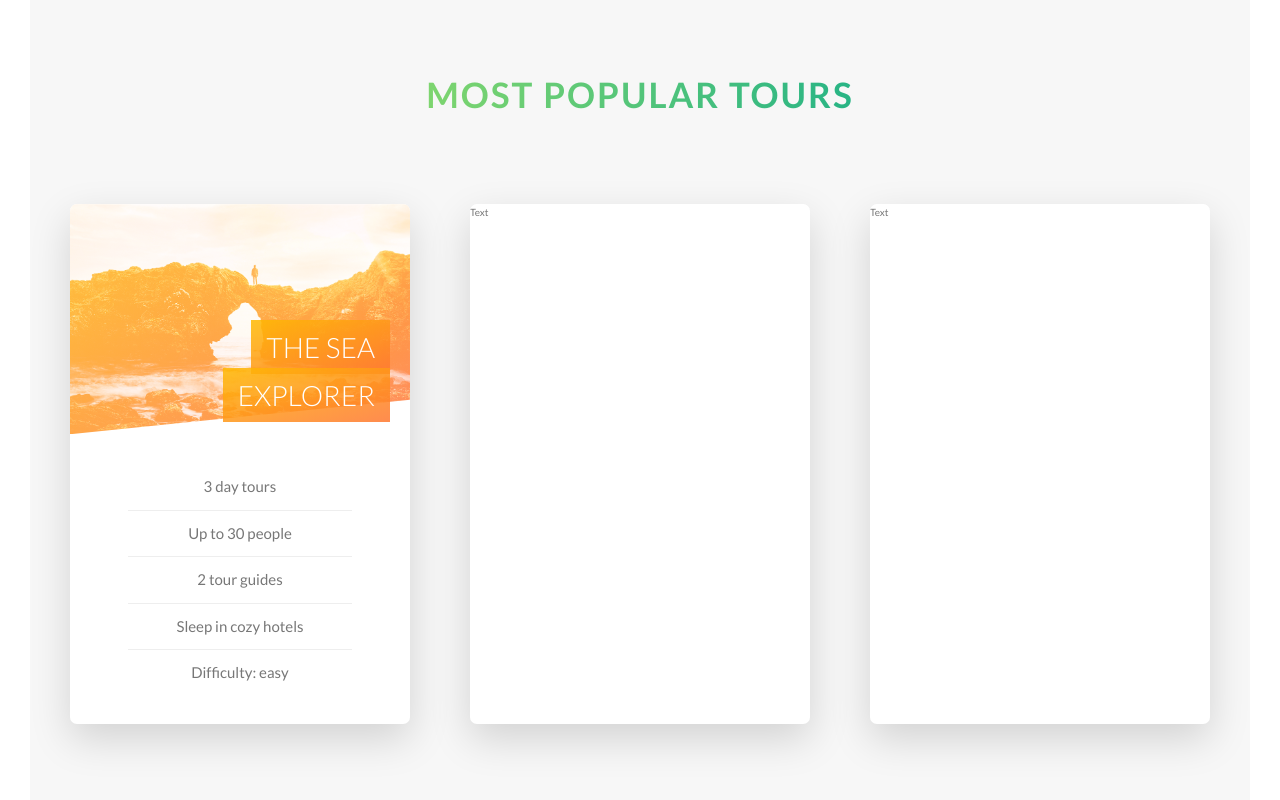
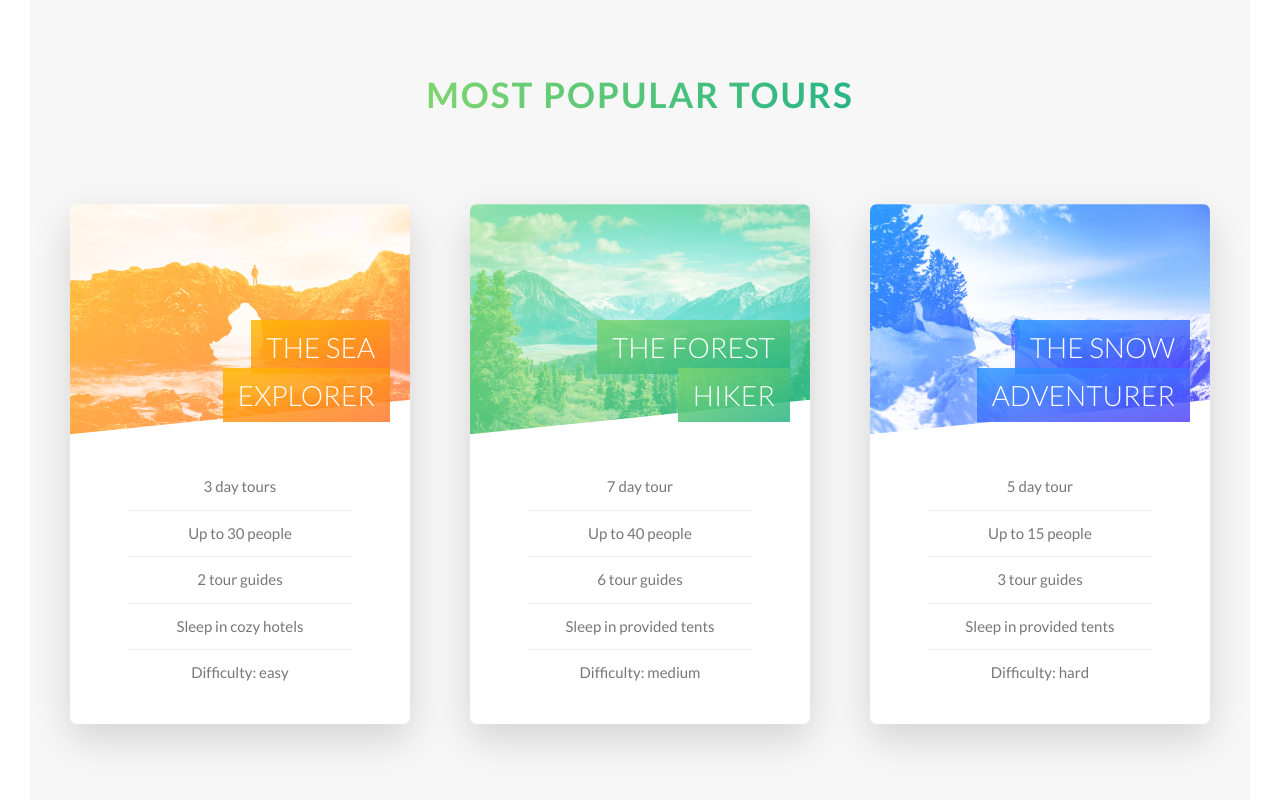
Before and after one commit to bruh-code/natours, a website: page index.html in a window 1280 px wide. Shown: the part 2398-3198 px from the top of the page. Drawn offline with Linux system fonts and the light colour scheme.

Commit message:
Finished tours section

```diff
--- a/index.html
+++ b/index.html
@@ -44,13 +44,15 @@
             You're going to fall in love with with nature
           </h3>
           <p class="paragraph">
-            Lorem ipsum dolor sit amet, consectetur adipisicing elit. Assumenda, quos aperiam sequi quasi. Reiciendis corrupti fugit vel a, nisi dolore, accusantium quisquam suscipit ea vero, eaque voluptatem magni laborum nostrum?
+            Lorem ipsum dolor sit amet, consectetur adipisicing elit. Assumenda, quos aperiam sequi quasi. Reiciendis corrupti fugit
+            vel a, nisi dolore, accusantium quisquam suscipit ea vero, eaque voluptatem magni laborum nostrum?
           </p>
           <h3 class="heading-tertiary u-margin-bottom-small">
             Live adventures like you never had before
           </h3>
           <p class="paragraph">
-            Lorem ipsum dolor sit amet, consectetur adipisicing elit. Natus deserunt harum recusandae reiciendis, id, totam laboriosam nemo perferendis.
+            Lorem ipsum dolor sit amet, consectetur adipisicing elit. Natus deserunt harum recusandae reiciendis, id, totam laboriosam
+            nemo perferendis.
           </p>
 
           <a href="#" class="btn-text">Learn more &rarr;</a>
@@ -73,7 +75,8 @@
             <i class="feature-box__icon icon-basic-world"></i>
             <h3 class="heading-tertiary u-margin-bottom-small">Explore the world</h3>
             <p class="feature-box__text">
-              Lorem ipsum dolor sit amet, consectetur adipisicing elit. Eos officia saepe dicta assumenda quibusdam, cum obcaecati iure? Molestiae autem, deleniti atque minus quisquam quaerat officiis ipsa architecto ipsam, quam, deserunt.
+              Lorem ipsum dolor sit amet, consectetur adipisicing elit. Eos officia saepe dicta assumenda quibusdam, cum obcaecati iure?
+              Molestiae autem, deleniti atque minus quisquam quaerat officiis ipsa architecto ipsam, quam, deserunt.
             </p>
           </div>
         </div>
@@ -81,21 +84,26 @@
           <div class="feature-box">
             <i class="feature-box__icon icon-basic-compass"></i>
             <h3 class="heading-tertiary u-margin-bottom-small">Meet nature</h3>
-            <p class="feature-box__text">Lorem ipsum dolor sit amet, consectetur adipisicing elit. Nesciunt optio sunt sint eum quae laborum deleniti, quia qui! Eius natus autem eos voluptatum possimus voluptate rerum, amet accusamus accusantium totam.</p>
+            <p class="feature-box__text">Lorem ipsum dolor sit amet, consectetur adipisicing elit. Nesciunt optio sunt sint eum quae laborum deleniti,
+              quia qui! Eius natus autem eos voluptatum possimus voluptate rerum, amet accusamus accusantium totam.</p>
           </div>
         </div>
         <div class="col-1-of-4">
           <div class="feature-box">
             <i class="feature-box__icon icon-basic-map"></i>
             <h3 class="heading-tertiary u-margin-bottom-small">Find your way</h3>
-            <p class="feature-box__text">Lorem ipsum dolor sit amet, consectetur adipisicing elit. Quam illum fugit expedita placeat a ratione asperiores odio repellendus molestias, hic, aut voluptas consequatur blanditiis perspiciatis esse numquam magni ipsam libero.</p>
+            <p class="feature-box__text">Lorem ipsum dolor sit amet, consectetur adipisicing elit. Quam illum fugit expedita placeat a ratione asperiores
+              odio repellendus molestias, hic, aut voluptas consequatur blanditiis perspiciatis esse numquam magni ipsam
+              libero.
+            </p>
           </div>
         </div>
         <div class="col-1-of-4">
           <div class="feature-box">
             <i class="feature-box__icon icon-basic-heart"></i>
             <h3 class="heading-tertiary u-margin-bottom-small">Live a healthier life</h3>
-            <p class="feature-box__text">Lorem ipsum dolor sit amet, consectetur adipisicing elit. Autem veritatis eos porro veniam sint dolor reprehenderit animi magni deserunt neque ullam nisi, voluptate rerum architecto quia ab recusandae iure? Doloribus?</p>
+            <p class="feature-box__text">Lorem ipsum dolor sit amet, consectetur adipisicing elit. Autem veritatis eos porro veniam sint dolor reprehenderit
+              animi magni deserunt neque ullam nisi, voluptate rerum architecto quia ab recusandae iure? Doloribus?</p>
           </div>
         </div>
       </div>
@@ -113,6 +121,7 @@
         <div class="col-1-of-3">
           <div class="card">
             <div class="card__side card__side--front">
+
               <div class="card__picture card__picture--1">
                 &nbsp;
               </div>
@@ -131,28 +140,86 @@
                 </ul>
               </div>
             </div>
+
             <div class="card__side card__side--back card__side--back-1">
-              Back
+              <div class="card__cta">
+                <div class="card__price-box">
+                  <p class="card__price-only">Only</p>
+                  <p class="card__price-value">$297</p>
+                </div>
+                <a href="#" class="btn btn--white">Book now!</a>
+              </div>
+            </div>
+
+          </div>
+        </div>
+        <div class="col-1-of-3">
+          <div class="card">
+            <div class="card__side card__side--front">
+
+              <div class="card__picture card__picture--2">
+                &nbsp;
+              </div>
+              <h4 class="card__heading">
+                <span class="card__heading-span card__heading-span--2">
+                  The Forest Hiker
+                </span>
+              </h4>
+              <div class="card__details">
+                <ul>
+                  <li>7 day tour</li>
+                  <li>Up to 40 people</li>
+                  <li>6 tour guides</li>
+                  <li>Sleep in provided tents</li>
+                  <li>Difficulty: medium</li>
+                </ul>
+              </div>
+
+            </div>
+            <div class="card__side card__side--back card__side--back-2">
+
+              <div class="card__cta">
+                <div class="card__price-box">
+                  <p class="card__price-only">Only</p>
+                  <p class="card__price-value">$497</p>
+                </div>
+                <a href="#" class="btn btn--white">Book now!</a>
+              </div>
+
             </div>
           </div>
         </div>
         <div class="col-1-of-3">
           <div class="card">
             <div class="card__side card__side--front">
-              Text
-            </div>
-            <div class="card__side card__side--back card__side--back-2">
-              Back
-            </div>
-          </div>
-        </div>
-        <div class="col-1-of-3">
-          <div class="card">
-            <div class="card__side card__side--front">
-              Text
+
+              <div class="card__picture card__picture--3">
+                &nbsp;
+              </div>
+              <h4 class="card__heading">
+                <span class="card__heading-span card__heading-span--3">
+                  The Snow Adventurer
+                </span>
+              </h4>
+              <div class="card__details">
+                <ul>
+                  <li>5 day tour</li>
+                  <li>Up to 15 people</li>
+                  <li>3 tour guides</li>
+                  <li>Sleep in provided tents</li>
+                  <li>Difficulty: hard</li>
+                </ul>
+              </div>
+
             </div>
             <div class="card__side card__side--back card__side--back-3">
-              Back
+              <div class="card__cta">
+                <div class="card__price-box">
+                  <p class="card__price-only">Only</p>
+                  <p class="card__price-value">$697</p>
+                </div>
+                <a href="#" class="btn btn--white">Book now!</a>
+              </div>
             </div>
           </div>
         </div>
--- a/package.json
+++ b/package.json
@@ -4,11 +4,13 @@
   "description": "Natours website landing page",
   "main": "index.js",
   "scripts": {
-    "compile:sass": "node-sass sass/main.scss css/style.css --watch"
+    "compile:sass": "node-sass sass/main.scss css/style.css --watch",
+    "serve": "live-server"
   },
   "author": "Bruno Lombardi",
   "license": "ISC",
   "devDependencies": {
+    "live-server": "^1.2.0",
     "node-sass": "^4.7.2"
   }
 }
--- a/sass/components/_card.scss
+++ b/sass/components/_card.scss
@@ -25,6 +25,12 @@
       &-1 {
         background-image: linear-gradient(to right bottom, $color-secondary-light, $color-secondary-dark);
       }
+      &-2 {
+        background-image: linear-gradient(to right bottom, $color-primary-light, $color-primary-dark);
+      }
+      &-3 {
+        background-image: linear-gradient(to right bottom, $color-tertiary-light, $color-tertiary-dark);
+      }
     }
   }
 
@@ -49,10 +55,10 @@
       background-image: linear-gradient(to right bottom, $color-secondary-light, $color-secondary-dark), url("../img/nat-5.jpg");
     }
     &--2 {
-      background-image: url("../img/nat-6.jpg");
+      background-image: linear-gradient(to right bottom, $color-primary-light, $color-primary-dark), url("../img/nat-6.jpg");
     }
     &--3 {
-      background-image: url("../img/nat-7.jpg");
+      background-image: linear-gradient(to right bottom, $color-tertiary-light, $color-tertiary-dark), url("../img/nat-7.jpg");
     }
   }
 
@@ -78,6 +84,16 @@
       rgba($color-secondary-light, .85),
       rgba($color-secondary-dark, .85));
     }
+    &--2 {
+      background-image: linear-gradient(to right bottom,
+      rgba($color-primary-light, .85),
+      rgba($color-primary-dark, .85));
+    }
+    &--3 {
+      background-image: linear-gradient(to right bottom,
+      rgba($color-tertiary-light, .85),
+      rgba($color-tertiary-dark, .85));
+    }
   }
 
   &__details {
@@ -98,4 +114,29 @@
       }
     }
   }
+
+  // back side styles
+  &__cta {
+    position: absolute;
+    top: 50%;
+    left: 50%;
+    transform: translate(-50%, -50%);
+    width: 90%;
+    text-align: center;
+  }
+
+  &__price-box {
+    color:white;
+    margin-bottom: 8rem;
+  }
+
+  &__price-only {
+    font-size: 1.4rem;
+    text-transform: uppercase;
+  }
+
+  &__price-value {
+    font-size: 6rem;
+    font-weight: 300;
+  }
 }
```
Also changed, not shown: css/style.css, 1 other file.
